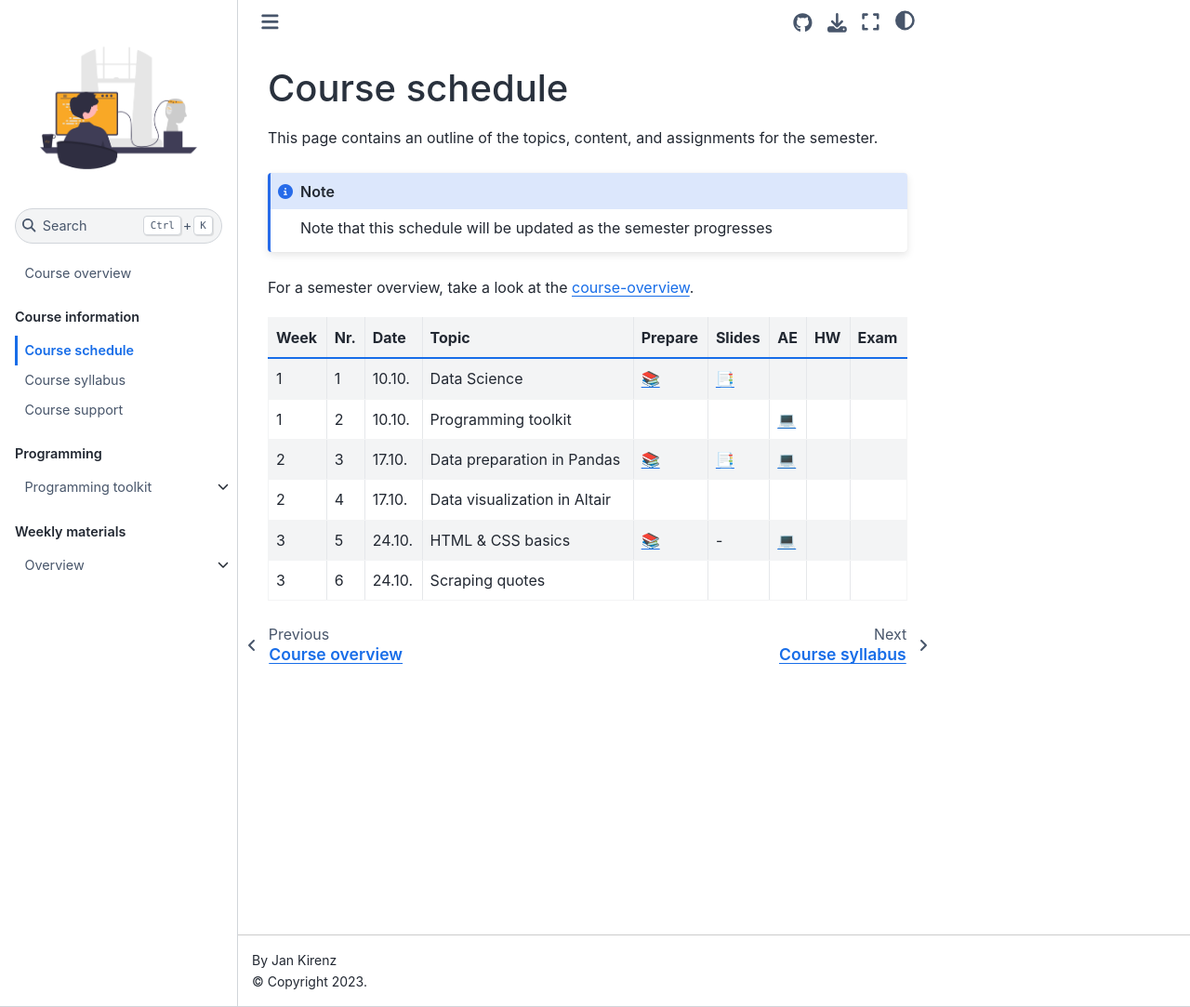
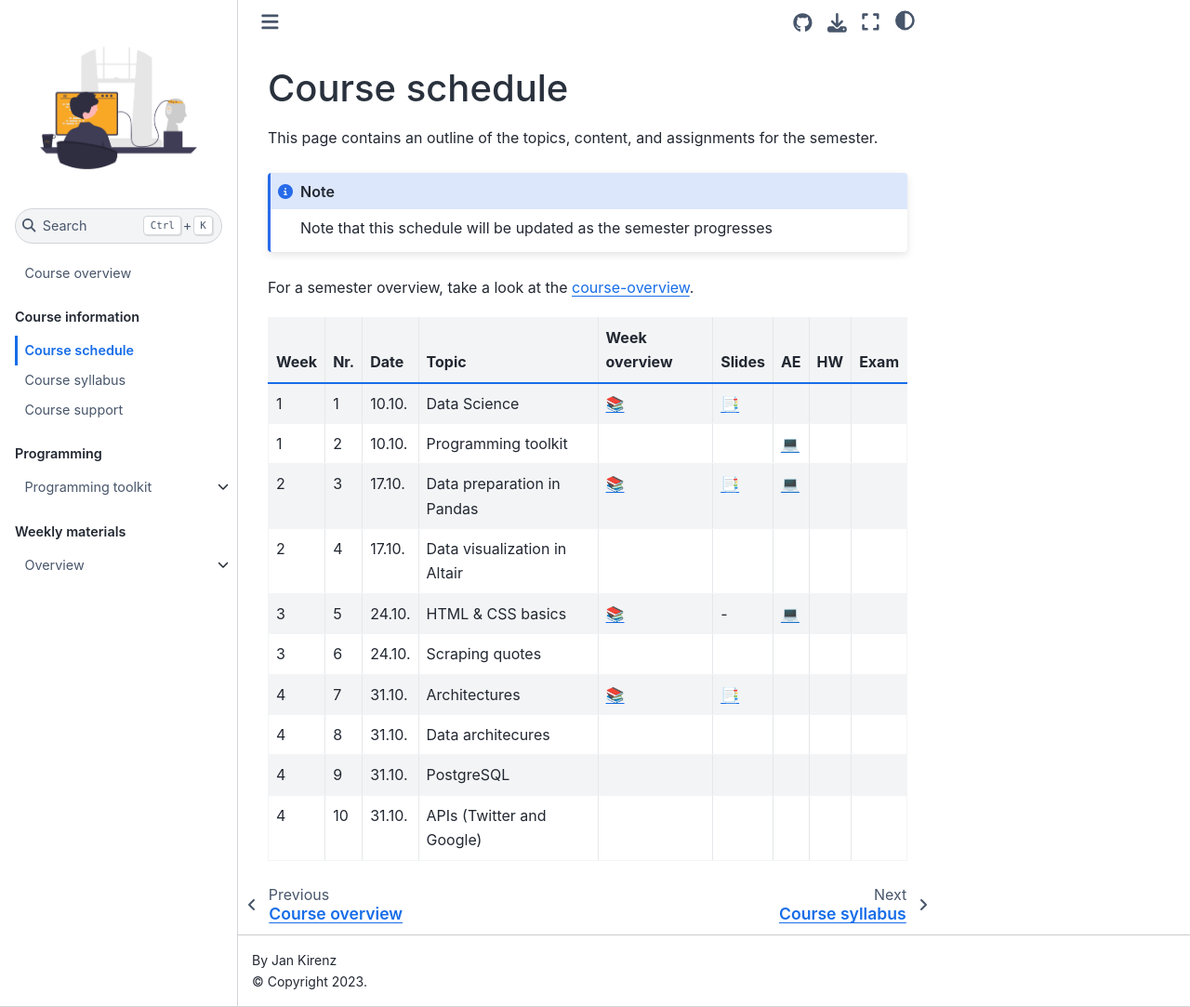
Before and after one commit to ds-ws22/website, a Jupyter Book: the page built from docs/course-schedule.md, in a window 1280 px wide and 1083 px high. Shown: the whole window at 93% size. Built offline with Jupyter Book 1.0.4 settings and Sphinx 7.4.7 and the Sphinx Book theme 1.1.4, drawn with Linux system fonts in a browser that asks for light colours; comment, search, counter and statistics services are not loaded.

Commit message:
Update course-schedule.md

```diff
--- a/docs/course-schedule.md
+++ b/docs/course-schedule.md
@@ -8,7 +8,7 @@ Note that this schedule will be updated as the semester progresses
 
 For a semester overview, take a look at the [course-overview](../docs/course-overview.md).
 
-|	Week	|	Nr.	|	Date	|	Topic	|	Prepare	|	Slides	|	AE	|	HW	|	Exam	|
+|	Week	|	Nr.	|	Date	|	Topic	|	Week overview	|	Slides	|	AE	|	HW	|	Exam	|
 |	---	|	---	|	---	|	---	|	---	|	---	|	---	|	---	|	---	|
 |	1	|	1	|	10.10.	|	Data Science	|	[📚](../weeks/week1.md)	|	[📑](https://drive.google.com/file/d/1-MhFzAXL9l0z1381-DaqW63GFWsw_epQ/view?usp=sharing)	|		|		|		|
 |	1	|	2	|	10.10.	|	Programming toolkit	|		|		|	[💻](../weeks/week1.md)	|		|		|
@@ -16,3 +16,7 @@ For a semester overview, take a look at the [course-overview](../docs/course-ove
 |	2	|	4	|	17.10.	|	Data visualization in Altair	|		|		|		|		|		|
 |	3	|	5	|	24.10.	|	HTML & CSS basics	|	[📚](../weeks/week3.md)	|	 - 	|	[💻](../weeks/week3.md)	|		|		|
 |	3	|	6	|	24.10.	|	Scraping quotes	|		|		|		|		|		|
+|	4	|	7	|	31.10.	|	Architectures	|	[📚](../weeks/week4.md)	|	[📑](https://drive.google.com/file/d/1-kn1zRRwU_aXHCkATjUwnn0KfjQ2u6kY/view?usp=sharing)	|		|		|		|
+|	4	|	8	|	31.10.	|	Data architecures	|		|		|		|		|		|
+|	4	|	9	|	31.10.	|	PostgreSQL	|		|		|		|		|		|
+|	4	|	10	|	31.10.	|	APIs (Twitter and Google)	|		|		|		|		|		|
```
